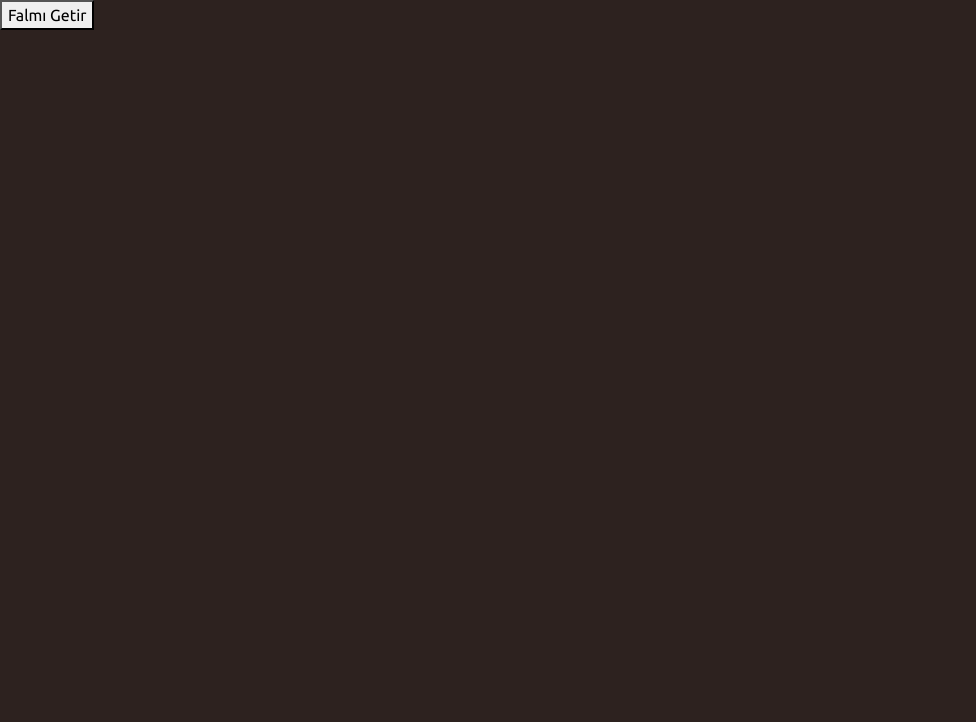
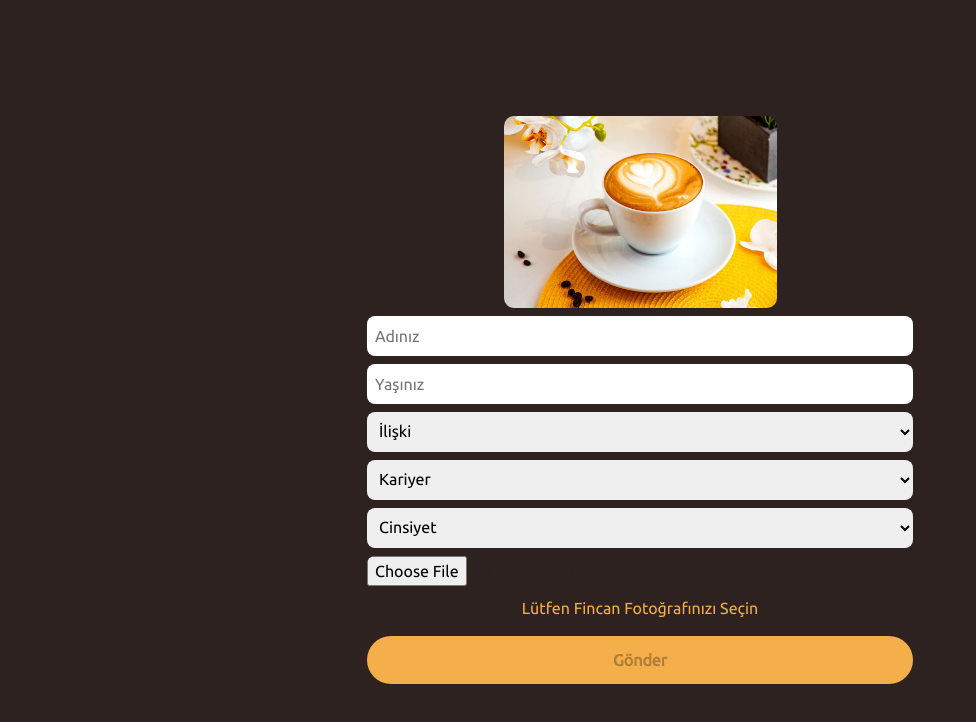
Before and after one commit to mcban34/kahveFaliApp, a React (Create React App) app in the folder client/: page /home in a window 1280 px wide. Shown: the top 722 px of the page, without its empty margins (0-976 px from the left). Built offline with nearby package versions, Linux system fonts and the light colour scheme.

Commit message:
home page

```diff
--- a/client/src/App.jsx
+++ b/client/src/App.jsx
@@ -2,6 +2,7 @@ import React from 'react';
 import { Routes,Route } from 'react-router-dom'
 import Login from './pages/Login/Login';
 import Home from './pages/Home/Home';
+import Output from './pages/Output/Output';
 
 
 function App() {
@@ -10,6 +11,7 @@ function App() {
       <Routes>
         <Route path='/' element={<Login/>}/>
         <Route path='/home' element={<Home/>}/>
+        <Route path='/output' element={<Output/>}/>
       </Routes>
     </div>
   );
--- a/client/src/pages/Home/Home.jsx
+++ b/client/src/pages/Home/Home.jsx
@@ -1,18 +1,71 @@
-import React, { useState } from 'react'
+import React, { useEffect, useState } from 'react';
+import { Container, Row, Col } from 'react-bootstrap'
+import { useNavigate } from 'react-router-dom';
+
 
 function Home() {
     const [response, setResponse] = useState('');
-    //!falı yapay zekadan çeken fonksiyon
-    const newSysMessage = `sen bir falcısın, kullacıya bir iki paragraftan oluşan para,hayat,aşk,kariyer,aile vb. konularda rastgele fallar oluşturacaksın. arada bir şu simgeleri gördüğünü ve bu simyegi senin kahve fincanına göre şöyle yorumluyorum gibisinden mesajlar vermeni istiyorum
-    Simgeler :Ejderha,Balık,fil,kuş,kalp,denizaltı,boğa,at,horoz,tavşan,ördek,deve,gelin,geyik,kedi,zürafa,baykuş,tavuskuşu,kaplunbağa vs. gibi hayvanları kendinde arttırabilirsin. Kullancıya İşte Fincanına Ait Kahve Falın : "gelecek fal" olarak mesajını göndermeni istiyorum`
-    const handleClick = async () => {
+    const [name, setName] = useState('');
+    const [age, setAge] = useState('');
+    const [relationship, setRelationship] = useState('İlişki');
+    const [career, setCareer] = useState('Kariyer');
+    const [gender, setGender] = useState('Cinsiyet');
+    const [isFormValid, setIsFormValid] = useState(false);
+    const [isLoading, setIsLoading] = useState(false); // Yüklenme durumu eklendi
+    const [selectedImage, setSelectedImage] = useState(null); // Seçilen resim verisi
+    const [isImageSelected, setIsImageSelected] = useState(false); // Resim seçildi mi?
+
+    const navigate = useNavigate()
+
+    useEffect(() => {
+        if (name && age && relationship !== 'İlişki' && career !== 'Kariyer' && gender !== 'Cinsiyet' && isImageSelected) {
+            setIsFormValid(true);
+        } else {
+            setIsFormValid(false);
+        }
+    }, [name, age, relationship, career, gender, isImageSelected]);
+
+    const newSysMessage = `sen bir falcısın, kullanıcının sana verdiği bilgiler;
+    Adı : xxxx,
+    İlişki Durumu : xxx,
+    Yaş : xxxx,
+    Cinsiyet : xxxx,
+    kullanıcıdan aldığın bilgilere göre kullanıcıya hitap ederek ona bir fal yazmanı istiyorum.
+    bazen olumsuz durumlardan bazen olumlu durumlardan bahsetmeni istiyorum.
+    Falın genel konu başlıkları: aile, hayat, iş hayatı, ilişki, para vb.
+    `;
+
+    const handleImageChange = (e) => {
+        const file = e.target.files[0];
+        if (file) {
+            const reader = new FileReader();
+            reader.onload = (event) => {
+                setSelectedImage(event.target.result);
+                setIsImageSelected(true);
+            };
+            reader.readAsDataURL(file);
+        }
+    };
+
+    const handleClick = async (e) => {
         try {
+            e.preventDefault();
+            setIsLoading(true);
             const response = await fetch('http://localhost:5000/create-fake-comments', {
                 method: 'POST',
                 headers: {
                     'Content-Type': 'application/json',
                 },
-                body: JSON.stringify({ systemMessage: newSysMessage }),
+                body: JSON.stringify(
+                    {
+                        systemMessage: newSysMessage,
+                        appName: name,
+                        appAge: age,
+                        appRelationship: relationship,
+                        appCareer: career,
+                        appGender: gender,
+                    }
+                ),
             });
 
             if (response.ok) {
@@ -24,14 +77,55 @@ function Home() {
             }
         } catch (error) {
             console.error('API çağrısı sırasında hata oluştu:', error);
+        } finally {
+            setIsLoading(false);
+
         }
     };
+
     return (
-        <div>
-            <button onClick={handleClick}>Falmı Getir</button>
-            <h2>{response}</h2>
+        <div className='homeApp'>
+            <Container>
+                <Row className='justify-content-center align-items-center vh-100'>
+                    <Col md={6} className='text-md-center'>
+                        <img className='homeAppHeaderImg' src="http://localhost:3000/img/homeHeader.jpg" alt="" />
+                        <form onSubmit={handleClick}>
+                            <input type="text" placeholder='Adınız' value={name} onChange={(e) => setName(e.target.value)} />
+                            <input type="number" placeholder='Yaşınız' value={age} onChange={(e) => setAge(e.target.value)} /> <br />
+                            <select value={relationship} onChange={(e) => setRelationship(e.target.value)}>
+                                <option disabled>İlişki</option>
+                                <option>İlişki Var</option>
+                                <option>İlişki Yok</option>
+                            </select> <br />
+                            <select value={career} onChange={(e) => setCareer(e.target.value)}>
+                                <option disabled>Kariyer</option>
+                                <option>Çalışma Var</option>
+                                <option>Çalışma Yok</option>
+                            </select> <br />
+                            <select value={gender} onChange={(e) => setGender(e.target.value)}>
+                                <option disabled>Cinsiyet</option>
+                                <option>Kadın</option>
+                                <option>Erkek</option>
+                                <option>Belirtmek İstemiyor</option>
+                            </select> <br />
+                            <img width={200} className={isImageSelected == false ? 'disabled-img' : 'enabled-img'} src={selectedImage} alt="Seçilen Resim" />
+                            <input type="file" onChange={handleImageChange} className='inputFile' />
+                            <label>
+                                {
+                                    isImageSelected== false ? "Lütfen Fincan Fotoğrafınızı Seçin" : "Fincan Resimi Seçildi!"
+                                }
+                            </label>
+                            <button type="submit" className='falGonder' disabled={!isFormValid || isLoading}>
+                                {isLoading ? 'Kahve falın yükleniyor...' : 'Gönder'}
+                            </button>
+                        </form>
+                    </Col>
+                </Row>
+
+            </Container>
+            <p>{response}</p>
         </div>
     )
 }
 
-export default Home
+export default Home;
--- /dev/null
+++ b/client/src/pages/Home/home.scss
@@ -0,0 +1,53 @@
+.homeApp {
+    .homeAppHeaderImg {
+        border-radius: 10px;
+        width: 50%;
+    }
+
+    form {
+
+        input,
+        select {
+            width: 100%;
+            height: 2.5rem;
+            margin-top: .5rem;
+            padding: .5rem;
+            border-radius: .5rem;
+            border: none;
+        }
+        img {
+            margin-top: .5rem;
+        }
+        .disabled-img{
+            display: none;
+        }
+        .enabled-img{
+            display: block;
+        }
+        .inputFile{
+            padding: 0;
+            color: $brown !important;
+            display: inline-block;
+        }
+        label{
+            color: $orange;
+        }
+
+    }
+
+    .falGonder {
+        background-color: $orange;
+        border: none;
+        width: 100%;
+        height: 3rem;
+        margin-top: 1rem;
+        border-radius: 30px;
+        font-weight: 900;
+    }
+
+    @media screen and (max-width:768px) {
+        .homeAppHeaderImg {
+            width: 100%;
+        }
+    }
+}
--- a/client/src/pages/Login/Login.jsx
+++ b/client/src/pages/Login/Login.jsx
@@ -6,7 +6,7 @@ function Login() {
     <div className="loginApp">
       <div className='loginPage'>
         <div className="loginPageTopContent">
-          <h2>Semra Abla Fal Rehberi</h2>
+          <h2>Fal Rehberi App</h2>
           <p>Kahveyle başlayan serüveniniz, geleceğinizi aydınlatan bir yolculuğa dönüşebilir. </p>
         </div>
         <div className="loginPageTop">
--- /dev/null
+++ b/client/src/pages/Output/Output.jsx
@@ -0,0 +1,9 @@
+import React from 'react'
+
+function Output() {
+  return (
+    <div>Output</div>
+  )
+}
+
+export default Output
--- a/client/src/style/main.scss
+++ b/client/src/style/main.scss
@@ -14,4 +14,5 @@ body {
     background-color: $brown;
 }
 
-@import '../pages/Login/login.scss'
+@import '../pages/Login/login.scss';
+@import '../pages/Home/home.scss'
```
Also changed, not shown: client/public/img/homeHeader.jpg (added), 1 other file (tests, documents, lock files or other folders).
